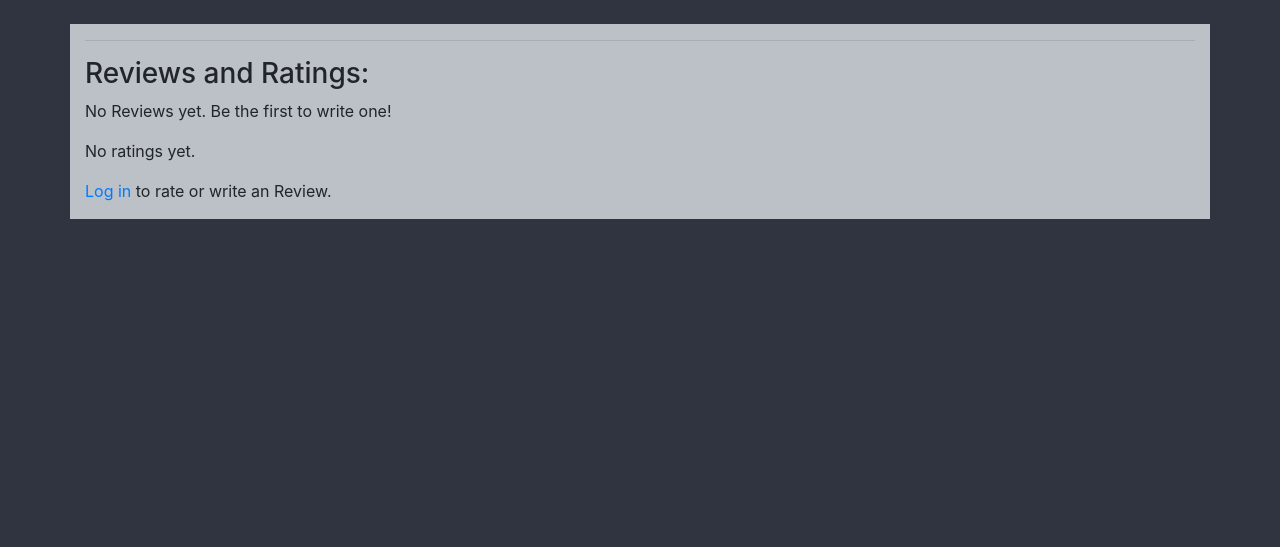
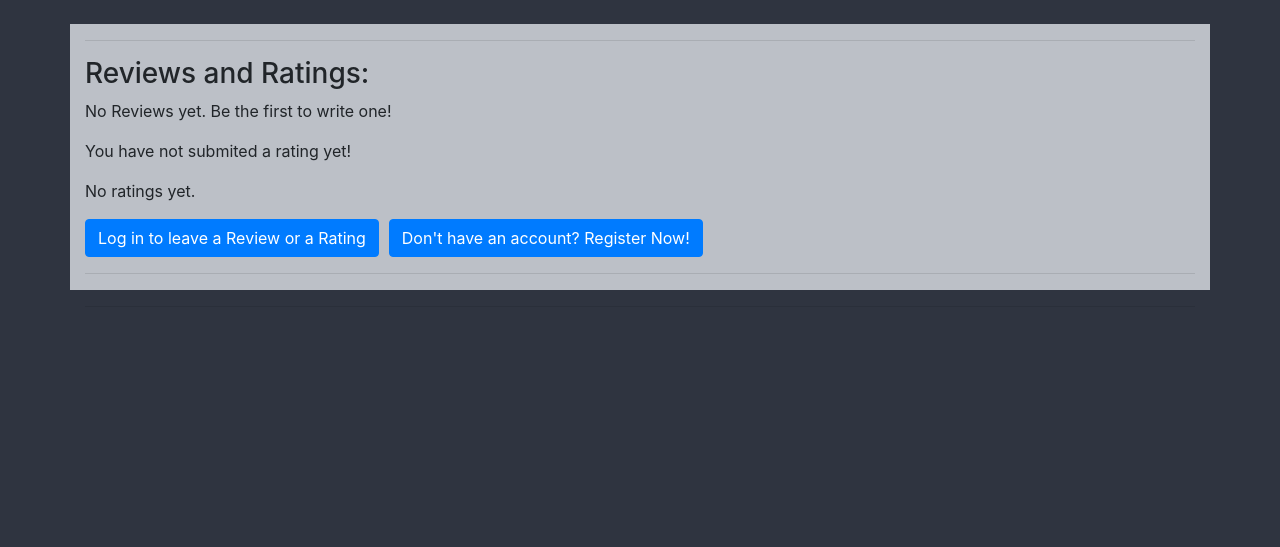
Before and after one commit to Rototype0/Semester-Project-Web-Development, a Django app: template django_video_game_library/reviews/templates/reviews/home.html in a window 1280 px wide. Shown: the part 56-603 px from the top of the page. Run offline with Django 5.2, Linux system fonts and the light colour scheme; the template is opened without the code that fills it, so the values that code supplies are empty; parts of the project's set-up code (start-up, migrations or seed data) failed here and were passed over; some libraries are stand-ins or nearby versions.

Commit message:
Finished the Reviews

```diff
--- a/django_video_game_library/games_list/urls.py
+++ b/django_video_game_library/games_list/urls.py
@@ -7,6 +7,5 @@ urlpatterns = [
     path('importjson/', views.import_data, name='import_json'),
     path('', views.Games_List, name='games_list'),
     path('game/<str:appid>/', views.Game_Info, name='game_lib_game'),
-    path('game/<int:appid>/reviews/', OReviews, name='game_lib_oreviews'),
-
+    path('game/<str:appid>/reviews/', OReviews, name='game_lib_oreviews'),
 ]
--- a/django_video_game_library/reviews/templates/reviews/home.html
+++ b/django_video_game_library/reviews/templates/reviews/home.html
@@ -19,6 +19,12 @@
             </ul>
         {% else %}
             <p>No Reviews yet. Be the first to write one!</p>
+        {% endif %}
+
+        {% if user_rating %}
+            <p><strong>Your Rating:</strong> {{ user_rating.score }} / 10</p>
+        {% else %}
+            <p>You have not submited a rating yet!</p>
         {% endif %}
 
         {% if avg_rating %}
@@ -43,20 +49,32 @@
             <form method="POST">
                 {% csrf_token %}
                 <div class="form-group mb-3">
-                    <label for="header">Header:</label>
+                    <label for="header">Title:</label>
                     <input type="text" id="header" name="header" class="form-control" placeholder="Enter a title" required>
                 </div>
                 <div class="form-group mb-3">
                     <label for="content">Content:</label>
-                    <textarea id="content" name="content" class="form-control" rows="4" placeholder="Write your OReview here..." required></textarea>
+                    <textarea id="content" name="content" class="form-control" rows="4" placeholder="Write your Review here..." required></textarea>
                 </div>
                 <button type="submit" name="oreview_submit" class="btn btn-primary">Submit Review</button>
             </form>
         {% else %}
-            <p><a href="{% url 'login' %}">Log in</a> to rate or write an Review.</p>
+        <div style="display: flex; gap: 10px;">
+            <form method="get" action="{% url 'game_lib_login' %}">
+                <button class="btn btn-primary" type="submit">Log in to leave a Review or a Rating</button>
+                </form>
+
+                <form method="get" action="{% url 'game_lib_register' %}">
+                <button class="btn btn-primary" type="submit">Don't have an account? Register Now!</button>
+                </form>
+        </div>
+
         {% endif %}
+        <hr>
     </div>
+    <hr>
 </div>
+<hr>
 </body>
 
 {%endblock content%}
--- a/django_video_game_library/reviews/views.py
+++ b/django_video_game_library/reviews/views.py
@@ -11,6 +11,10 @@ def OReviews(request, appid):
     oreviews = OReview.objects.filter(appid=appid).order_by('-date_posted')
     ratings = Rating.objects.filter(appid=appid)
     avg_rating = ratings.aggregate(average=Avg('score'))['average']
+
+    user_rating = None
+    if request.user.is_authenticated:
+        user_rating = Rating.objects.filter(appid=appid, user=request.user).first()
 
     if request.method == 'POST':
         if 'oreview_submit' in request.POST:
@@ -45,6 +49,7 @@ def OReviews(request, appid):
     return render(request, 'reviews/home.html', {
         'game': game,
         'oreviews': oreviews,
+        'user_rating': user_rating,
         'ratings': ratings,
         'avg_rating': avg_rating,
     })
```
Also changed, not shown: django_video_game_library/games_list/templates/games_list/game.html (+6 -4 lines).
